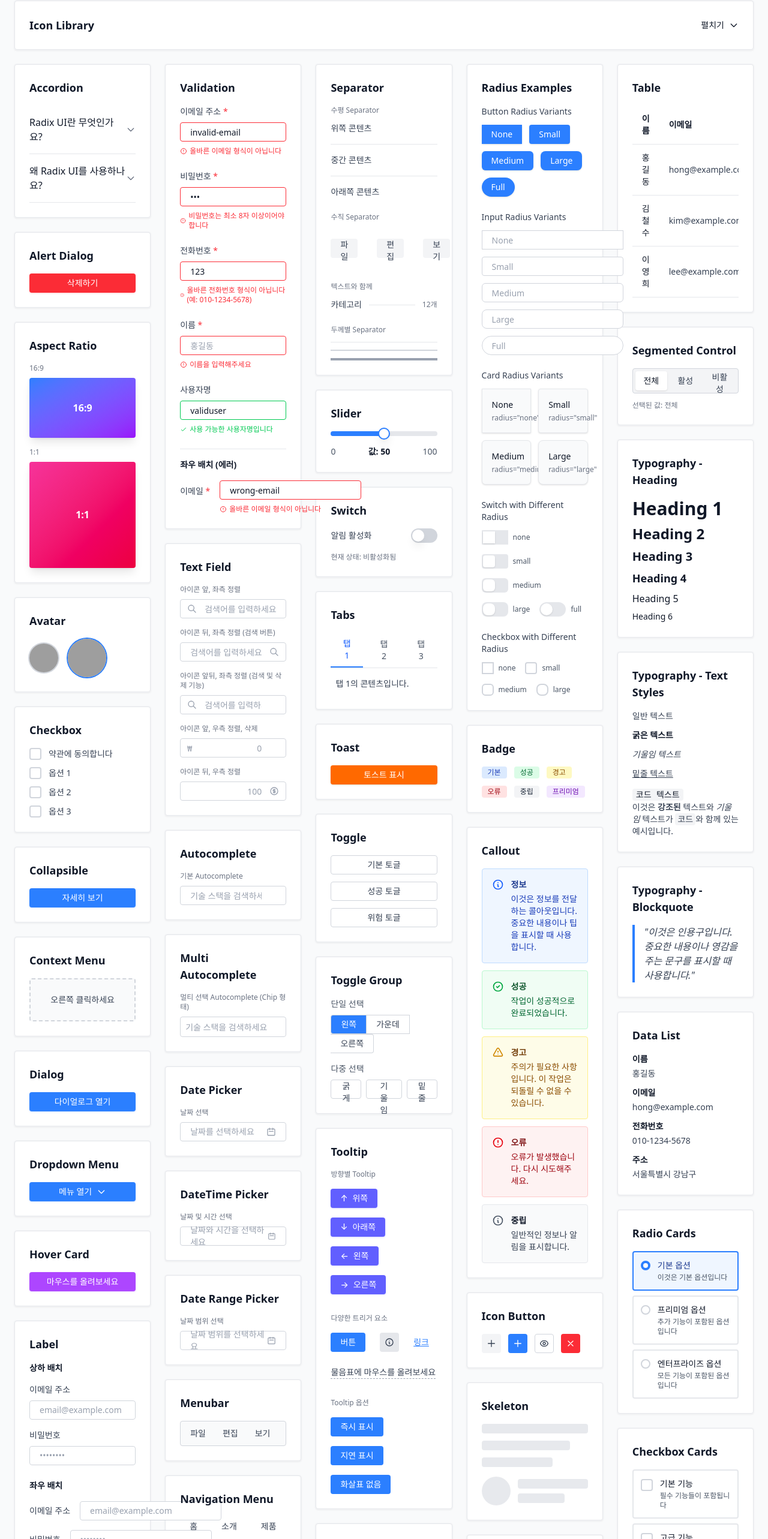
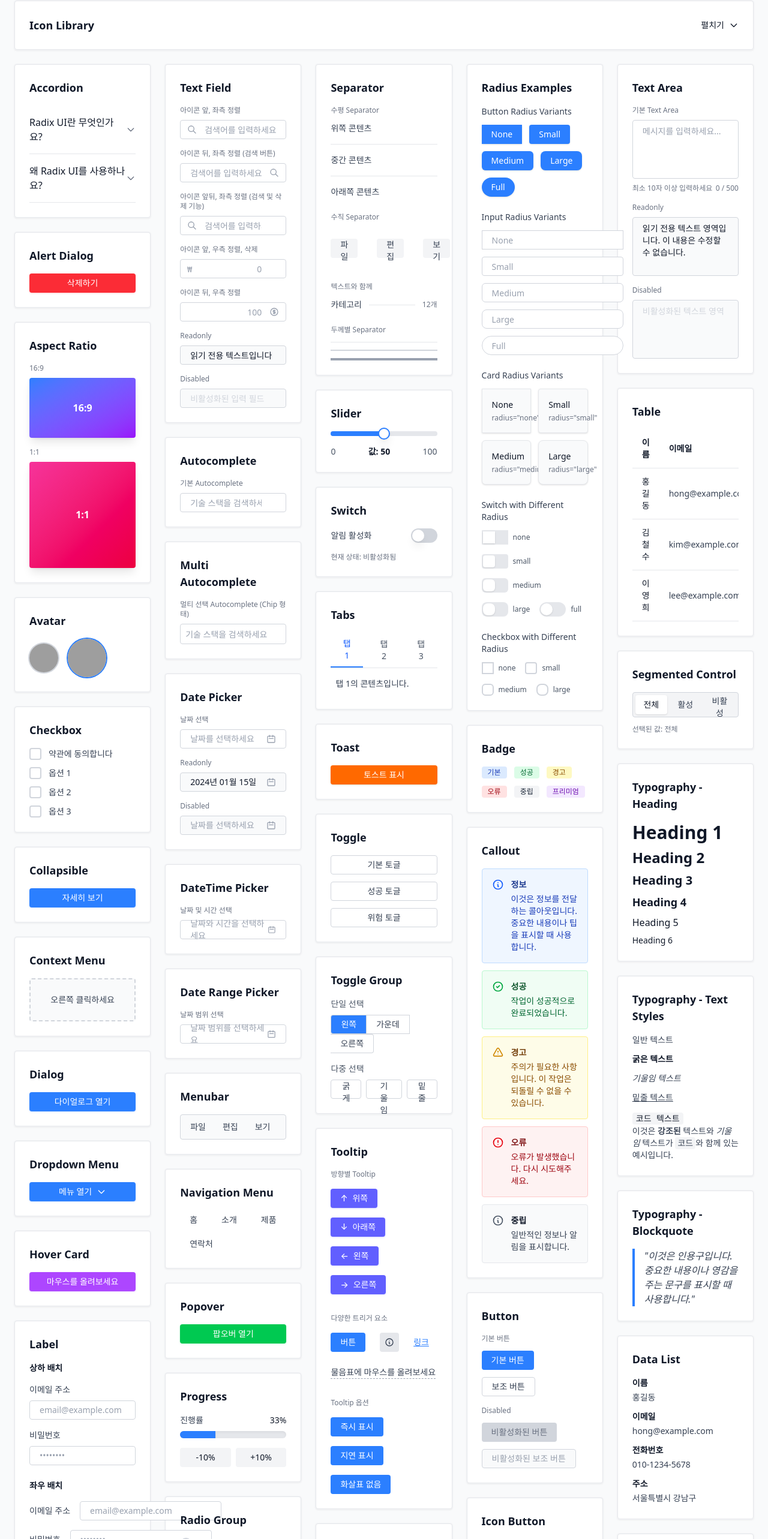
Before and after one commit to parkjunhwa/radixtest, a Next.js app: page / in a window 1280 px wide. Shown: the part 234-2800 px from the top of the page at 60% size. Built offline with nearby package versions, Linux system fonts and the light colour scheme; grey boxes are pictures that could not be loaded.

Commit message:
disabled, readonly 추가

```diff
--- a/app/components/ui-sections/DatePickerSection.tsx
+++ b/app/components/ui-sections/DatePickerSection.tsx
@@ -117,6 +117,34 @@ export const DatePickerSection = React.memo(function DatePickerSection({
             </Popover.Portal>
           </Popover.Root>
         </div>
+        <div className="flex flex-col gap-2">
+          <Label.Root className="text-xs text-gray-500 dark:text-gray-400">
+            Readonly
+          </Label.Root>
+          <button
+            disabled
+            className="h-[32px] w-full rounded-sm border border-gray-300 dark:border-gray-700 bg-gray-50 dark:bg-gray-950 px-4 text-sm text-left text-gray-900 dark:text-gray-100 flex items-center justify-between cursor-not-allowed"
+          >
+            <span>2024년 01월 15일</span>
+            <svg className="w-4 h-4 text-gray-400 dark:text-gray-500" fill="none" viewBox="0 0 24 24" stroke="currentColor">
+              <path strokeLinecap="round" strokeLinejoin="round" strokeWidth={2} d="M8 7V3m8 4V3m-9 8h10M5 21h14a2 2 0 002-2V7a2 2 0 00-2-2H5a2 2 0 00-2 2v12a2 2 0 002 2z" />
+            </svg>
+          </button>
+        </div>
+        <div className="flex flex-col gap-2">
+          <Label.Root className="text-xs text-gray-500 dark:text-gray-400">
+            Disabled
+          </Label.Root>
+          <button
+            disabled
+            className="h-[32px] w-full rounded-sm border border-gray-300 dark:border-gray-700 bg-gray-50 dark:bg-gray-950 px-4 text-sm text-left text-gray-400 dark:text-gray-500 flex items-center justify-between cursor-not-allowed"
+          >
+            <span>날짜를 선택하세요</span>
+            <svg className="w-4 h-4 text-gray-400 dark:text-gray-500" fill="none" viewBox="0 0 24 24" stroke="currentColor">
+              <path strokeLinecap="round" strokeLinejoin="round" strokeWidth={2} d="M8 7V3m8 4V3m-9 8h10M5 21h14a2 2 0 002-2V7a2 2 0 00-2-2H5a2 2 0 00-2 2v12a2 2 0 002 2z" />
+            </svg>
+          </button>
+        </div>
       </div>
     </Card>
   );
--- a/app/globals.css
+++ b/app/globals.css
@@ -237,7 +237,7 @@ object {
 }
 .rdp-day_range_middle,
 .rdp-range_middle {
-  background-color: rgba(9, 18, 40, 0.05) !important;
+  background-color: rgba(133, 144, 166, 0.15) !important;
   font-size: 14px !important;
 }
 .rdp-range_start .rdp-day_button,
--- a/app/page.tsx
+++ b/app/page.tsx
@@ -2248,6 +2248,31 @@ export default function Dashboard() {
                       </svg>
                     </div>
                   </div>
+                </div>
+                <div className="flex flex-col gap-2">
+                  <Label.Root htmlFor="textfield-readonly" className="text-xs text-gray-500 dark:text-gray-400">
+                    Readonly
+                  </Label.Root>
+                  <input
+                    id="textfield-readonly"
+                    type="text"
+                    value="읽기 전용 텍스트입니다"
+                    readOnly
+                    aria-label="읽기 전용 입력 필드"
+                    className="h-[32px] w-full rounded-sm border border-gray-300 dark:border-gray-700 bg-gray-50 dark:bg-gray-950 px-4 text-sm text-left text-gray-900 dark:text-gray-100 cursor-not-allowed"
+                  />
+                </div>
+                <div className="flex flex-col gap-2">
+                  <Label.Root htmlFor="textfield-disabled" className="text-xs text-gray-500 dark:text-gray-400">
+                    Disabled
+                  </Label.Root>
+                  <input
+                    id="textfield-disabled"
+                    type="text"
+                    placeholder="비활성화된 입력 필드"
+                    disabled
+                    className="h-[32px] w-full rounded-sm border border-gray-300 dark:border-gray-700 bg-gray-50 dark:bg-gray-950 px-4 text-sm text-left text-gray-400 dark:text-gray-500 placeholder-gray-300 dark:placeholder-gray-600 cursor-not-allowed"
+                  />
                 </div>
               </div>
             </Card>
@@ -2971,6 +2996,7 @@ export default function Dashboard() {
 
             {/* Select */}
             <Card title="Select">
+              <div className="space-y-4">
                 <Select.Root value={selectValue} onValueChange={setSelectValue}>
                   <Select.Trigger className="flex w-full h-[32px] items-center justify-between rounded-sm border border-gray-300 dark:border-gray-700 bg-white dark:bg-gray-900 px-4 text-sm hover:bg-gray-50 dark:hover:bg-gray-800 text-gray-900 dark:text-gray-100 transition-colors">
                     <Select.Value placeholder="옵션을 선택하세요" className="text-gray-500 dark:text-gray-400" />
@@ -2997,8 +3023,24 @@ export default function Dashboard() {
                   </Select.Portal>
                 </Select.Root>
                 {selectValue && (
-                <p className="mt-2 text-sm text-gray-600 dark:text-gray-400">선택된 값: {selectValue}</p>
+                  <p className="text-sm text-gray-600 dark:text-gray-400">선택된 값: {selectValue}</p>
                 )}
+                <div className="flex flex-col gap-2">
+                  <Label.Root className="text-xs text-gray-500 dark:text-gray-400">
+                    Disabled
+                  </Label.Root>
+                  <Select.Root disabled>
+                    <Select.Trigger className="flex w-full h-[32px] items-center justify-between rounded-sm border border-gray-300 dark:border-gray-700 bg-gray-50 dark:bg-gray-950 px-4 text-sm text-gray-400 dark:text-gray-500 cursor-not-allowed">
+                      <Select.Value placeholder="비활성화된 선택" />
+                      <Select.Icon className="text-gray-400 dark:text-gray-500">
+                        <svg className="w-4 h-4" fill="none" viewBox="0 0 24 24" stroke="currentColor">
+                          <path strokeLinecap="round" strokeLinejoin="round" strokeWidth={2} d="M19 9l-7 7-7-7" />
+                        </svg>
+                      </Select.Icon>
+                    </Select.Trigger>
+                  </Select.Root>
+                </div>
+              </div>
             </Card>
 
             {/* Separator */}
@@ -3777,6 +3819,40 @@ export default function Dashboard() {
               </div>
             </Card>
 
+            {/* Button */}
+            <Card title="Button">
+              <div className="space-y-4">
+                <div>
+                  <p className="text-xs text-gray-500 dark:text-gray-400 mb-3">기본 버튼</p>
+                  <div className="flex flex-wrap items-center gap-3">
+                    <button className="h-[32px] px-4 rounded-sm bg-blue-500 hover:bg-blue-600 dark:bg-blue-600 dark:hover:bg-blue-700 text-white text-sm font-medium transition-colors">
+                      기본 버튼
+                    </button>
+                    <button className="h-[32px] px-4 rounded-sm border border-gray-300 dark:border-gray-700 bg-white dark:bg-gray-900 hover:bg-gray-50 dark:hover:bg-gray-800 text-gray-700 dark:text-gray-300 text-sm font-medium transition-colors">
+                      보조 버튼
+                    </button>
+                  </div>
+                </div>
+                <div>
+                  <p className="text-xs text-gray-500 dark:text-gray-400 mb-3">Disabled</p>
+                  <div className="flex flex-wrap items-center gap-3">
+                    <button
+                      disabled
+                      className="h-[32px] px-4 rounded-sm bg-gray-300 dark:bg-gray-700 text-gray-500 dark:text-gray-500 text-sm font-medium cursor-not-allowed transition-colors"
+                    >
+                      비활성화된 버튼
+                    </button>
+                    <button
+                      disabled
+                      className="h-[32px] px-4 rounded-sm border border-gray-300 dark:border-gray-700 bg-gray-50 dark:bg-gray-950 text-gray-400 dark:text-gray-500 text-sm font-medium cursor-not-allowed transition-colors"
+                    >
+                      비활성화된 보조 버튼
+                    </button>
+                  </div>
+                </div>
+              </div>
+            </Card>
+
             {/* Icon Button */}
             <Card title="Icon Button">
               <div className="flex flex-wrap items-center gap-3">
@@ -3861,8 +3937,13 @@ export default function Dashboard() {
 
             {/* Text Area */}
             <Card title="Text Area">
+              <div className="space-y-4">
                 <div className="flex flex-col gap-2">
+                  <Label.Root htmlFor="textarea-default" className="text-xs text-gray-500 dark:text-gray-400">
+                    기본 Text Area
+                  </Label.Root>
                   <textarea
+                    id="textarea-default"
                     placeholder="메시지를 입력하세요..."
                     rows={4}
                     className="h-auto w-full rounded-sm border border-gray-300 dark:border-gray-700 bg-white dark:bg-gray-900 px-4 py-2 text-sm focus:outline-none focus:ring-2 focus:ring-blue-500 focus:border-transparent text-gray-900 dark:text-gray-100 placeholder-gray-400 dark:placeholder-gray-500 resize-none"
@@ -3870,6 +3951,33 @@ export default function Dashboard() {
                   <div className="flex justify-between items-center text-xs text-gray-500 dark:text-gray-400">
                     <span>최소 10자 이상 입력하세요</span>
                     <span>0 / 500</span>
+                  </div>
+                </div>
+                <div className="flex flex-col gap-2">
+                  <Label.Root htmlFor="textarea-readonly" className="text-xs text-gray-500 dark:text-gray-400">
+                    Readonly
+                  </Label.Root>
+                  <textarea
+                    id="textarea-readonly"
+                    value="읽기 전용 텍스트 영역입니다. 이 내용은 수정할 수 없습니다."
+                    rows={4}
+                    readOnly
+                    aria-label="읽기 전용 텍스트 영역"
+                    className="h-auto w-full rounded-sm border border-gray-300 dark:border-gray-700 bg-gray-50 dark:bg-gray-950 px-4 py-2 text-sm text-gray-900 dark:text-gray-100 resize-none cursor-not-allowed"
+                  />
+                </div>
+                <div className="flex flex-col gap-2">
+                  <Label.Root htmlFor="textarea-disabled" className="text-xs text-gray-500 dark:text-gray-400">
+                    Disabled
+                  </Label.Root>
+                  <textarea
+                    id="textarea-disabled"
+                    placeholder="비활성화된 텍스트 영역"
+                    rows={4}
+                    disabled
+                    aria-label="비활성화된 텍스트 영역"
+                    className="h-auto w-full rounded-sm border border-gray-300 dark:border-gray-700 bg-gray-50 dark:bg-gray-950 px-4 py-2 text-sm text-gray-400 dark:text-gray-500 placeholder-gray-300 dark:placeholder-gray-600 resize-none cursor-not-allowed"
+                  />
                 </div>
               </div>
             </Card>
```
Lines whose indentation alone changed are shown as unchanged.
